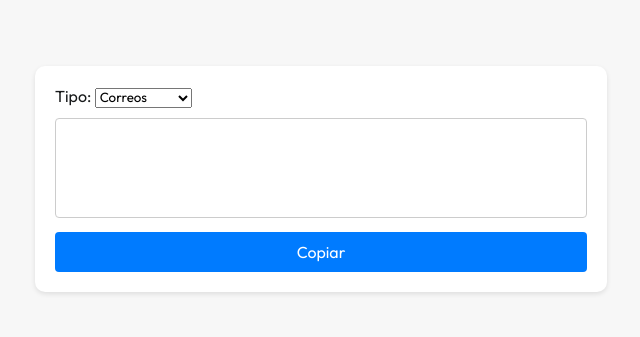
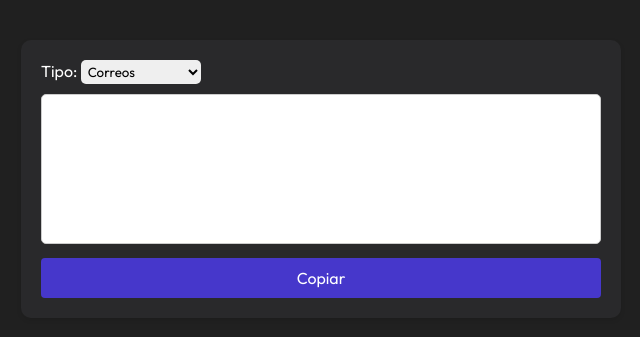
Before and after one commit to xantosromerodev/dropdown-text, a plain HTML site: page index.html in a window 1280 px wide. Shown: the part 221-558 px from the top of the page, without its empty margins (319-959 px from the left). Drawn offline with Linux system fonts and the light colour scheme.

Commit message:
Estilos modificados

```diff
--- a/css/style.css
+++ b/css/style.css
@@ -10,8 +10,8 @@
 body {
   height: 100vh;
   overflow: hidden;
-  color: #181A1B;
-  background-color: #f7f7f7;
+  color: #fff;
+  background-color: #202020;
 }
 
 .d-flex {
@@ -24,19 +24,27 @@ main {
   max-width: 600px;
   padding: 20px;
   border-radius: 10px;
-  background-color: #fff;
+  background-color: #29292b;
   box-shadow: 0 2px 5px rgba(0, 0, 0, 0.1);
+}
+
+select {
+  width: 120px;
+  padding: 3px;
+  border-radius: 5px;
+  border: none;
+  outline: none;
 }
 
 textarea {
   width: 100%;
-  height: 100px;
+  height: 150px;
   padding: 5px;
   resize: none;
   margin: 10px 0px;
   border: 1px solid #ccc;
-  border-radius: 4px;
-  font-size: 15px;
+  border-radius: 5px;
+  font-size: 1rem;
   color: #333;
 }
 
@@ -46,14 +54,14 @@ button {
     padding: 10px;
     font-size: 16px;
     color: #fff;
-    background-color: #007bff;
+    background-color: #4637cb;
     border: none;
     border-radius: 4px;
     cursor: pointer;
   }
 
   button:hover {
-      background-color: #0056b3;
+      background-color: #5345e6;
   }
 
 .mensaje {
@@ -62,3 +70,15 @@ button {
     color: #28a745;
     display: none;
   }
+
+  /* Media queries */
+  @media (max-width: 375px) {
+    main{
+      width: 90%;
+      height: 320px;
+    }
+
+    textarea {
+      height: 190px;
+    }
+  }
```
